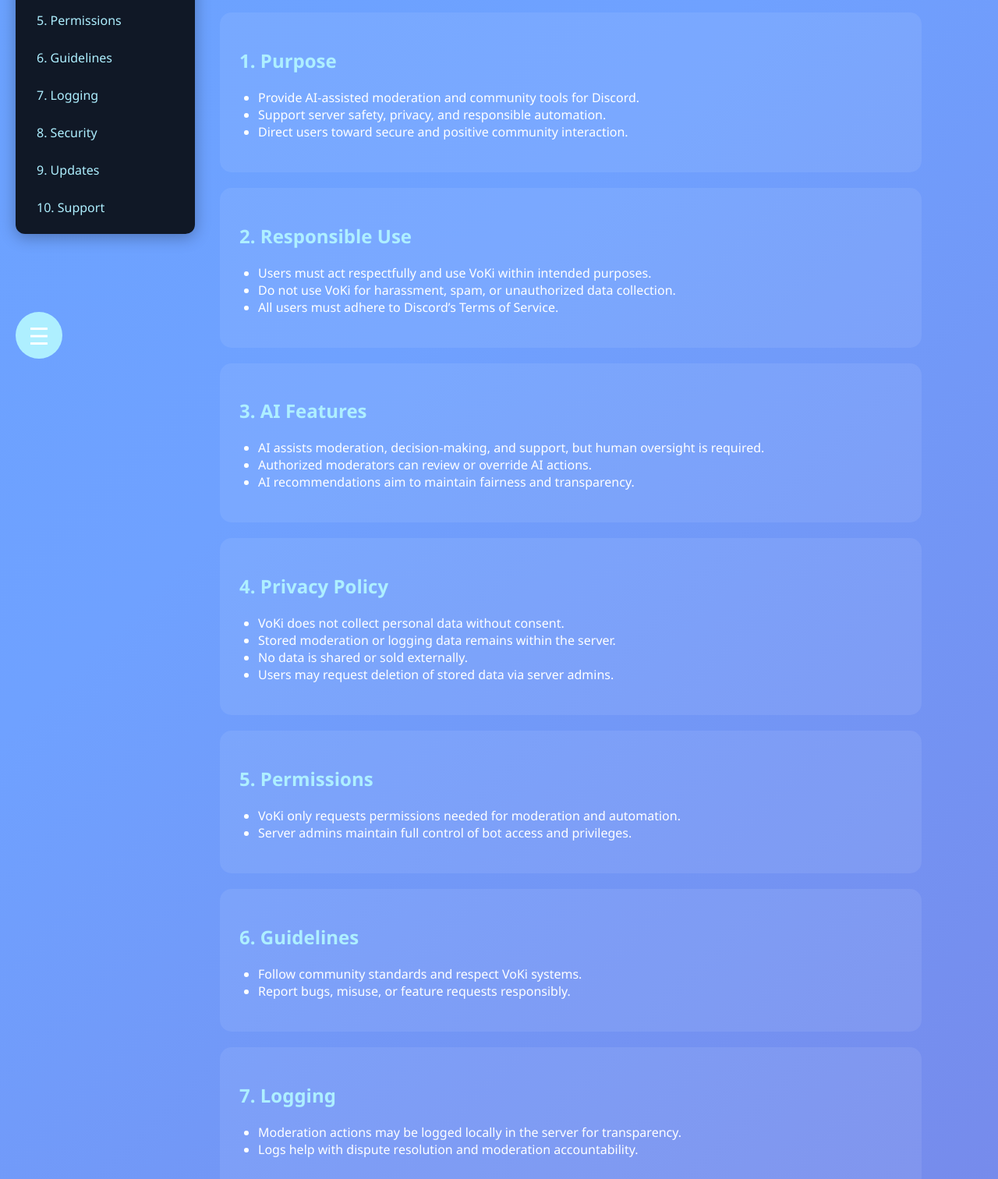
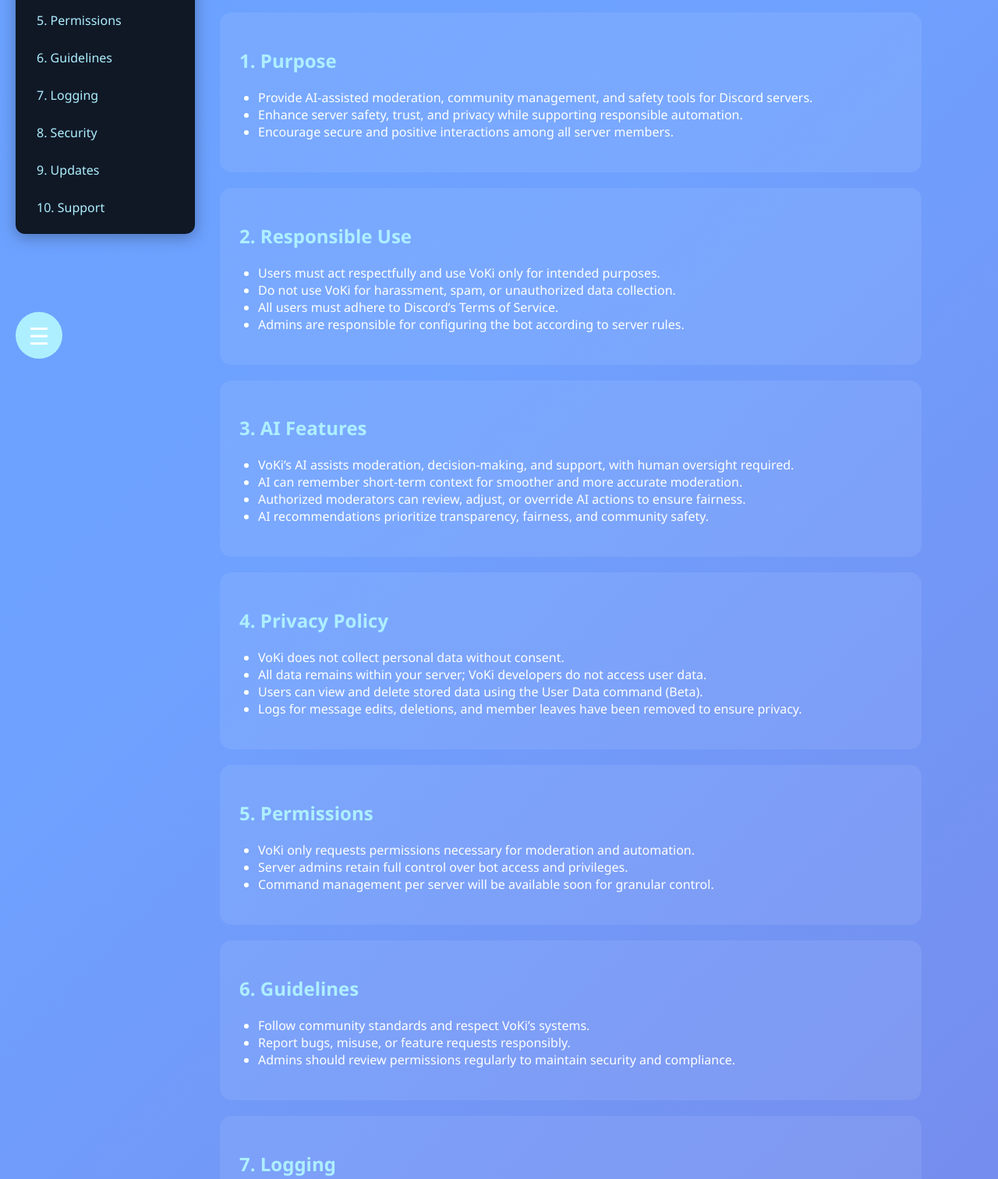
Before and after one commit to Vaztinix/VoKi, a website: page tos.html in a window 1280 px wide. Shown: the part 300-1812 px from the top of the page at 78% size. Drawn offline with Linux system fonts and the light colour scheme.

Commit message:
Update tos.html

```diff
--- a/tos.html
+++ b/tos.html
@@ -143,6 +143,7 @@
 }
 .card:hover { background: var(--card-hover); transform: translateY(-3px); }
 ul { padding-left: 1.5rem; }
+a { color: var(--primary); }
 
 /* Footer */
 footer {
@@ -267,27 +268,29 @@
   <div class="card" id="purpose">
     <h2>1. Purpose</h2>
     <ul>
-      <li>Provide AI-assisted moderation and community tools for Discord.</li>
-      <li>Support server safety, privacy, and responsible automation.</li>
-      <li>Direct users toward secure and positive community interaction.</li>
+      <li>Provide AI-assisted moderation, community management, and safety tools for Discord servers.</li>
+      <li>Enhance server safety, trust, and privacy while supporting responsible automation.</li>
+      <li>Encourage secure and positive interactions among all server members.</li>
     </ul>
   </div>
 
   <div class="card" id="responsible">
     <h2>2. Responsible Use</h2>
     <ul>
-      <li>Users must act respectfully and use VoKi within intended purposes.</li>
+      <li>Users must act respectfully and use VoKi only for intended purposes.</li>
       <li>Do not use VoKi for harassment, spam, or unauthorized data collection.</li>
       <li>All users must adhere to Discord’s Terms of Service.</li>
+      <li>Admins are responsible for configuring the bot according to server rules.</li>
     </ul>
   </div>
 
   <div class="card" id="ai">
     <h2>3. AI Features</h2>
     <ul>
-      <li>AI assists moderation, decision-making, and support, but human oversight is required.</li>
-      <li>Authorized moderators can review or override AI actions.</li>
-      <li>AI recommendations aim to maintain fairness and transparency.</li>
+      <li>VoKi’s AI assists moderation, decision-making, and support, with human oversight required.</li>
+      <li>AI can remember short-term context for smoother and more accurate moderation.</li>
+      <li>Authorized moderators can review, adjust, or override AI actions to ensure fairness.</li>
+      <li>AI recommendations prioritize transparency, fairness, and community safety.</li>
     </ul>
   </div>
 
@@ -295,55 +298,62 @@
     <h2>4. Privacy Policy</h2>
     <ul>
       <li>VoKi does not collect personal data without consent.</li>
-      <li>Stored moderation or logging data remains within the server.</li>
-      <li>No data is shared or sold externally.</li>
-      <li>Users may request deletion of stored data via server admins.</li>
+      <li>All data remains within your server; VoKi developers do not access user data.</li>
+      <li>Users can view and delete stored data using the User Data command (Beta).</li>
+      <li>Logs for message edits, deletions, and member leaves have been removed to ensure privacy.</li>
     </ul>
   </div>
 
   <div class="card" id="permissions">
     <h2>5. Permissions</h2>
     <ul>
-      <li>VoKi only requests permissions needed for moderation and automation.</li>
-      <li>Server admins maintain full control of bot access and privileges.</li>
+      <li>VoKi only requests permissions necessary for moderation and automation.</li>
+      <li>Server admins retain full control over bot access and privileges.</li>
+      <li>Command management per server will be available soon for granular control.</li>
     </ul>
   </div>
 
   <div class="card" id="guidelines">
     <h2>6. Guidelines</h2>
     <ul>
-      <li>Follow community standards and respect VoKi systems.</li>
+      <li>Follow community standards and respect VoKi’s systems.</li>
       <li>Report bugs, misuse, or feature requests responsibly.</li>
+      <li>Admins should review permissions regularly to maintain security and compliance.</li>
     </ul>
   </div>
 
   <div class="card" id="logging">
     <h2>7. Logging</h2>
     <ul>
-      <li>Moderation actions may be logged locally in the server for transparency.</li>
-      <li>Logs help with dispute resolution and moderation accountability.</li>
+      <li>Moderation actions may be logged locally for transparency and accountability.</li>
+      <li>Privacy-first logging ensures no sensitive message content is stored externally.</li>
+      <li>Logs assist in dispute resolution and community management.</li>
     </ul>
   </div>
 
   <div class="card" id="security">
     <h2>8. Security</h2>
     <ul>
-      <li>VoKi employs secure coding practices and permission handling.</li>
-      <li>Admins are encouraged to review access and command permissions periodically.</li>
+      <li>VoKi uses secure coding practices and careful permission handling.</li>
+      <li>Admins are encouraged to review access and commands periodically.</li>
+      <li>All server interactions are designed to minimize data exposure.</li>
     </ul>
   </div>
 
   <div class="card" id="updates">
     <h2>9. Updates</h2>
     <ul>
-      <li>VoKi may be updated to improve functionality, security, or AI moderation capabilities.</li>
-      <li>Major changes will be communicated via Discord server announcements.</li>
+      <li>VoKi may receive updates to improve functionality, security, or AI moderation.</li>
+      <li>Major changes, including new features or privacy policies, will be communicated via Discord announcements.</li>
+      <li>Removed all Roblox integrations to focus fully on Discord moderation.</li>
+      <li>Multilingual support is temporarily paused while accuracy and privacy improvements are implemented.</li>
     </ul>
   </div>
 
   <div class="card" id="support">
     <h2>10. Support</h2>
-    <p>Need assistance or have concerns? Visit our <a href="https://discord.gg/PKWJuRrgUd" target="_blank" style="color: var(--primary);">support server</a>.</p>
+    <p>Need assistance or have concerns? Visit our <a href="https://discord.gg/PKWJuRrgUd" target="_blank">support server</a>.</p>
+    <p>If you enjoy VoKi, consider leaving a review on Top.gg: <a href="https://top.gg/bot/1375943730951098549#reviews" target="_blank">Top.gg Reviews</a></p>
   </div>
 </div>
 
```
